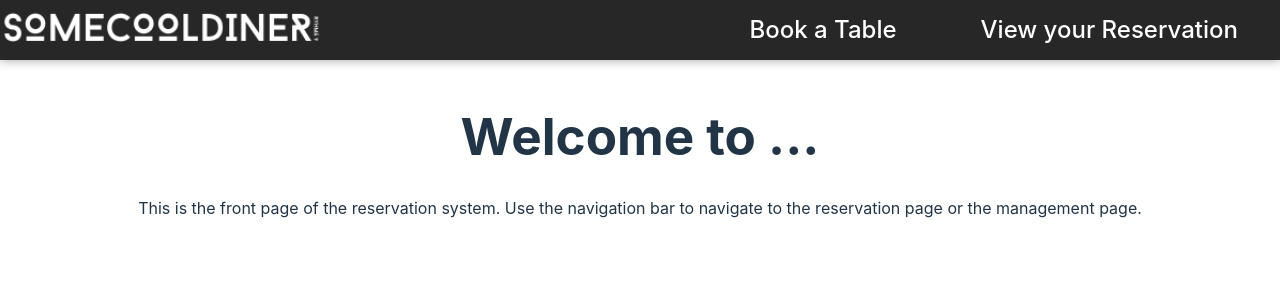
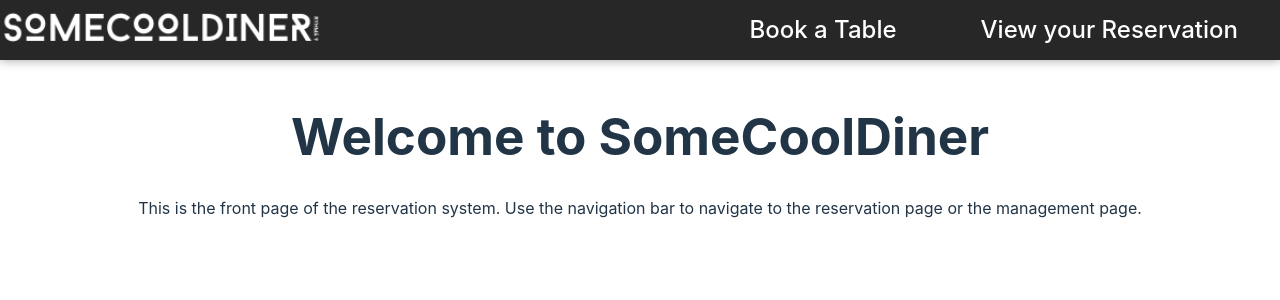
Before and after one commit to tommiri/fs-reservation-system, a React (Vite) app in the folder frontend/: page / in a window 1280 px wide. Shown: the top 300 px of the page. Built offline with nearby package versions, Linux system fonts and the light colour scheme; the HTML template or start-up script is replaced by a standard one.

Commit message:
Added restaurant name to frontpage

```diff
--- a/frontend/src/pages/FrontPage.jsx
+++ b/frontend/src/pages/FrontPage.jsx
@@ -9,11 +9,12 @@ const Container = styled.div`
 export default function FrontPage() {
   return (
     <Container>
-      <h1>Welcome to ...</h1>
+      <h1>Welcome to SomeCoolDiner</h1>
 
       <p style={{ marginTop: '2rem' }}>
-        This is the front page of the reservation system. Use the navigation bar
-        to navigate to the reservation page or the management page.
+        This is the front page of the reservation system. Use the
+        navigation bar to navigate to the reservation page or the
+        management page.
       </p>
     </Container>
   );
```
